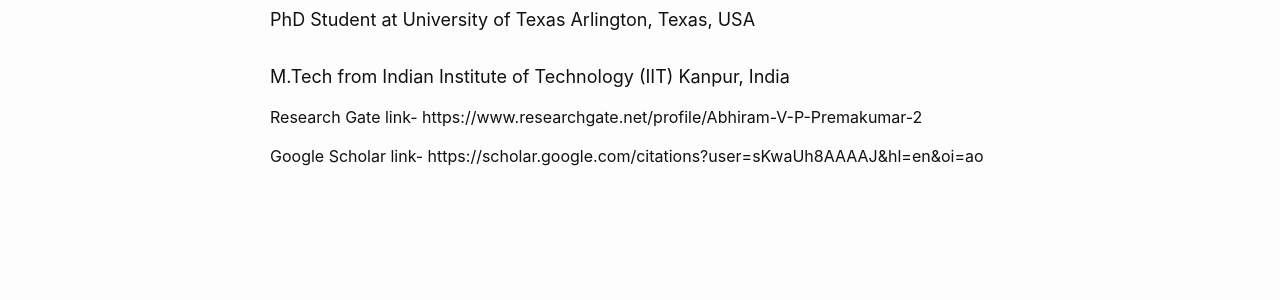
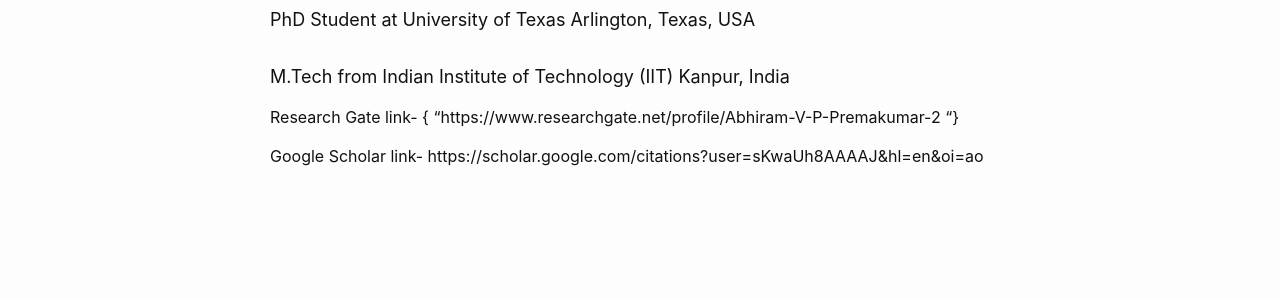
Before and after one commit to Abhiramvp/Abhiramvp.github.io, a Jekyll site: the page built from _posts/2016-05-20-Home Page.md, in a window 1280 px wide. Shown: the part 279-579 px from the top of the page. Built offline with Jekyll 4.4.1, drawn with Linux system fonts in a browser that asks for light colours.

```diff
--- a/_posts/2016-05-20-Home Page.md
+++ b/_posts/2016-05-20-Home Page.md
@@ -6,6 +6,6 @@ layout: post
 ##### PhD Student at University of Texas Arlington, Texas, USA
 ##### M.Tech from Indian Institute of Technology (IIT) Kanpur, India
 
-Research Gate link- https://www.researchgate.net/profile/Abhiram-V-P-Premakumar-2
+Research Gate link- { "https://www.researchgate.net/profile/Abhiram-V-P-Premakumar-2 "}
 
 Google Scholar link- https://scholar.google.com/citations?user=sKwaUh8AAAAJ&hl=en&oi=ao
```
